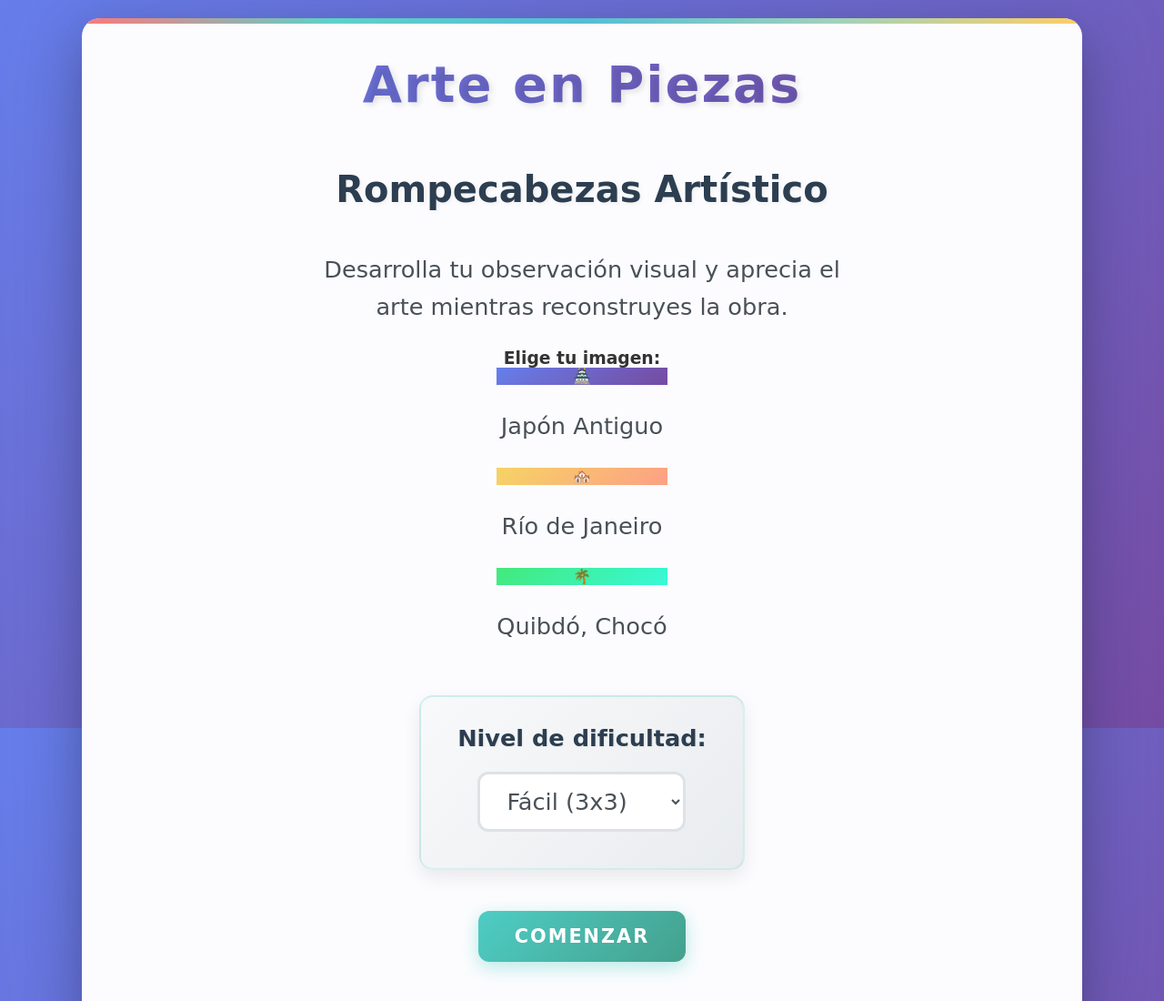
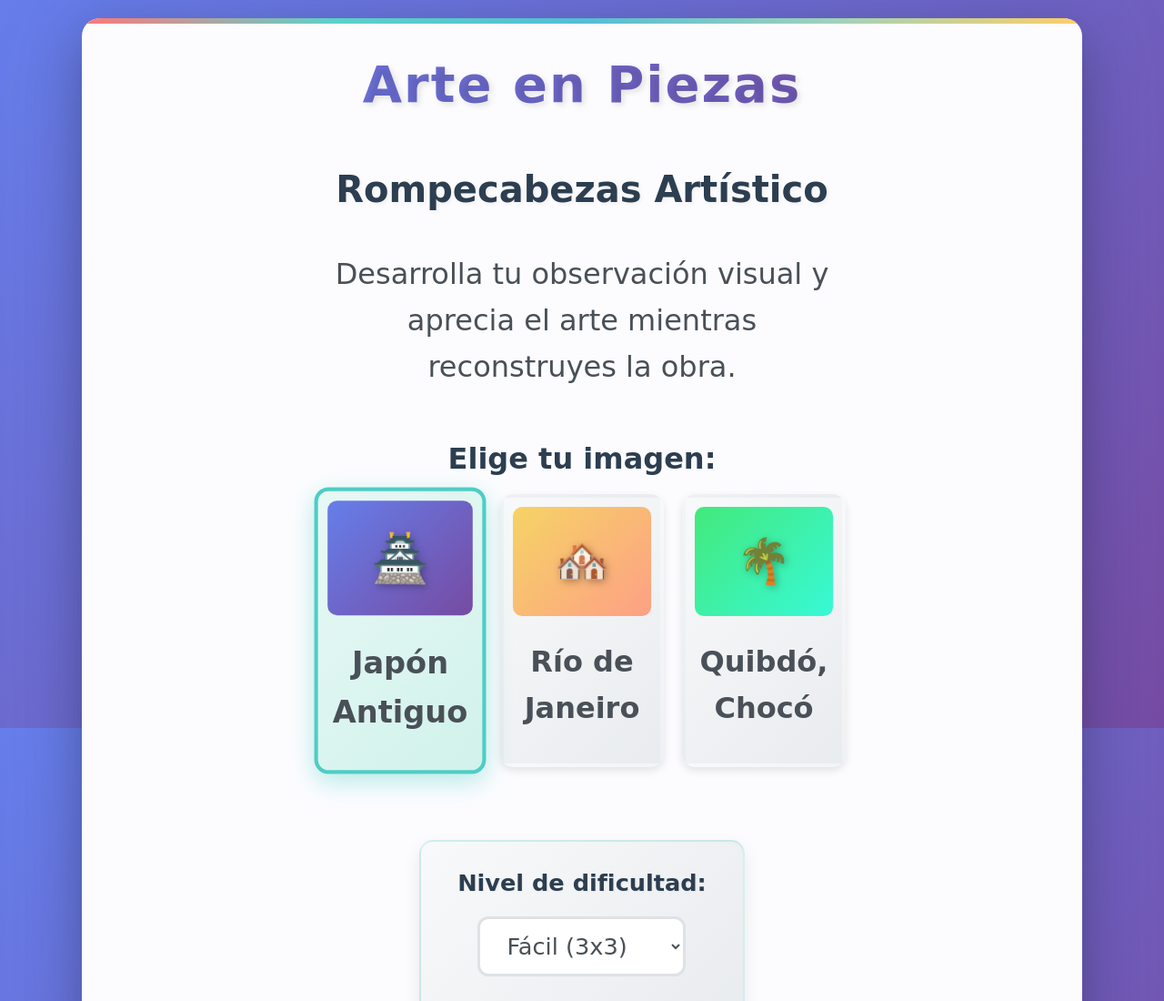
Before and after one commit to PracticantesProgramadores/26-simulaci-n-de-cesar, a plain HTML site: page index.html in a window 1280 px wide. Shown: the top 1100 px of the page at 91% size. Drawn offline with Linux system fonts and the light colour scheme; a web font is replaced by a local one.

Commit message:
Update styles.css

```diff
--- a/styles.css
+++ b/styles.css
@@ -90,11 +90,84 @@ h1 {
 }
 
 #start-screen p {
-    font-size: 1.6em;
+    font-size: 2em;
     margin: 25px 0;
     line-height: 1.6;
     color: #495057;
     max-width: 600px;
+}
+
+.image-selector {
+    margin: 30px 0;
+    width: 100%;
+}
+
+.image-selector h3 {
+    font-size: 2em;
+    color: #2c3e50;
+    margin-bottom: 20px;
+    font-family: "Italianno", cursive;
+}
+
+.image-gallery {
+    display: flex;
+    gap: 20px;
+    justify-content: center;
+    flex-wrap: wrap;
+    margin-bottom: 20px;
+}
+
+.image-option {
+    width: 180px;
+    cursor: pointer;
+    border: 4px solid transparent;
+    border-radius: 15px;
+    padding: 10px;
+    background: linear-gradient(135deg, #f8f9fa 0%, #e9ecef 100%);
+    transition: all 0.3s ease;
+    box-shadow: 0 4px 10px rgba(0,0,0,0.1);
+}
+
+.image-option:hover {
+    transform: translateY(-5px);
+    box-shadow: 0 8px 20px rgba(0,0,0,0.15);
+}
+
+.image-option.selected {
+    border-color: #4ecdc4;
+    background: linear-gradient(135deg, #e8f8f5 0%, #d1f2eb 100%);
+    box-shadow: 0 8px 25px rgba(78, 205, 196, 0.4);
+    transform: scale(1.05);
+}
+
+.image-option img {
+    width: 100%;
+    height: 120px;
+    object-fit: cover;
+    border-radius: 10px;
+    display: block;
+}
+
+.image-placeholder {
+    width: 100%;
+    height: 120px;
+    border-radius: 10px;
+    display: flex;
+    align-items: center;
+    justify-content: center;
+    font-size: 3em;
+}
+
+.image-placeholder span {
+    filter: drop-shadow(2px 2px 4px rgba(0,0,0,0.3));
+}
+
+.image-option p {
+    margin: 10px 0 0 0;
+    font-size: 1.3em;
+    color: #2c3e50;
+    font-weight: 600;
+    text-align: center;
 }
 
 @keyframes fadeIn {
@@ -506,6 +579,22 @@ button:active {
     .options {
         padding: 25px 30px;
     }
+
+    .image-gallery {
+        gap: 15px;
+    }
+
+    .image-option {
+        width: 140px;
+    }
+
+    .image-option img {
+        height: 100px;
+    }
+
+    .image-option p {
+        font-size: 1.1em;
+    }
 }
 
 @media (max-width: 480px) {
```
